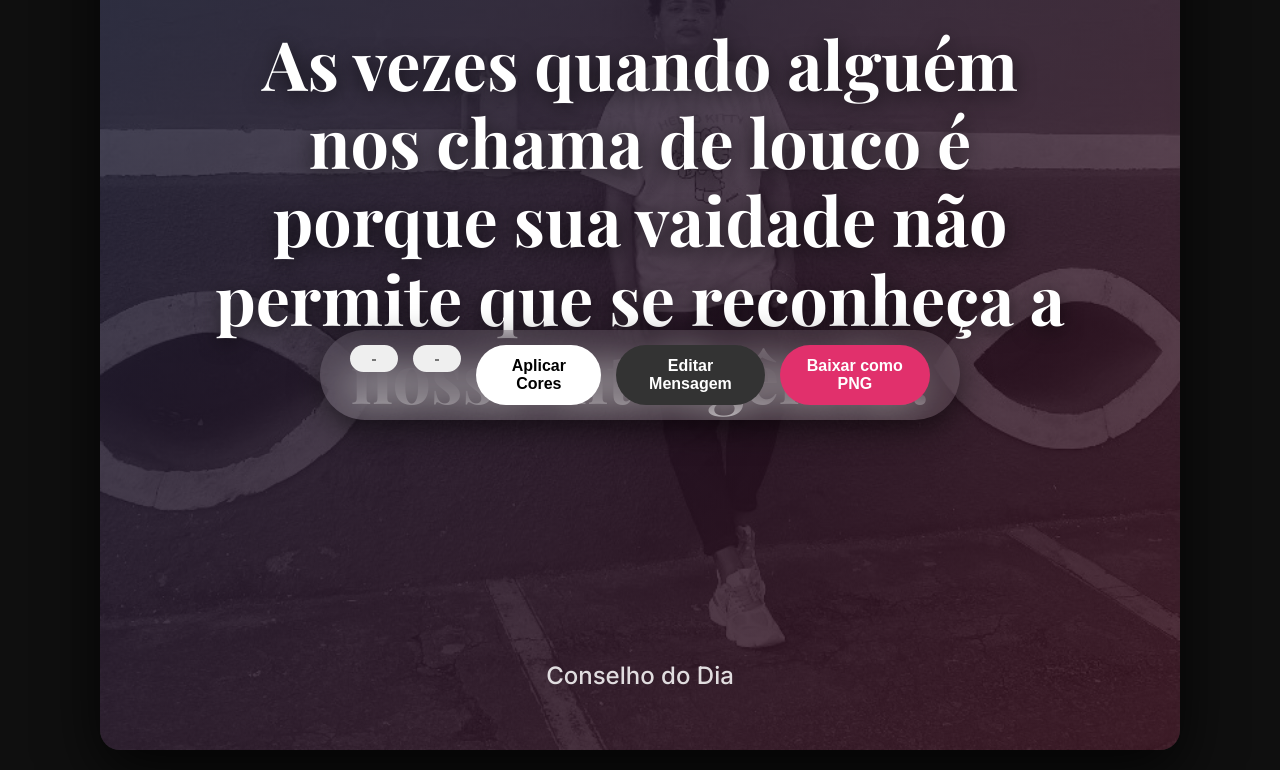
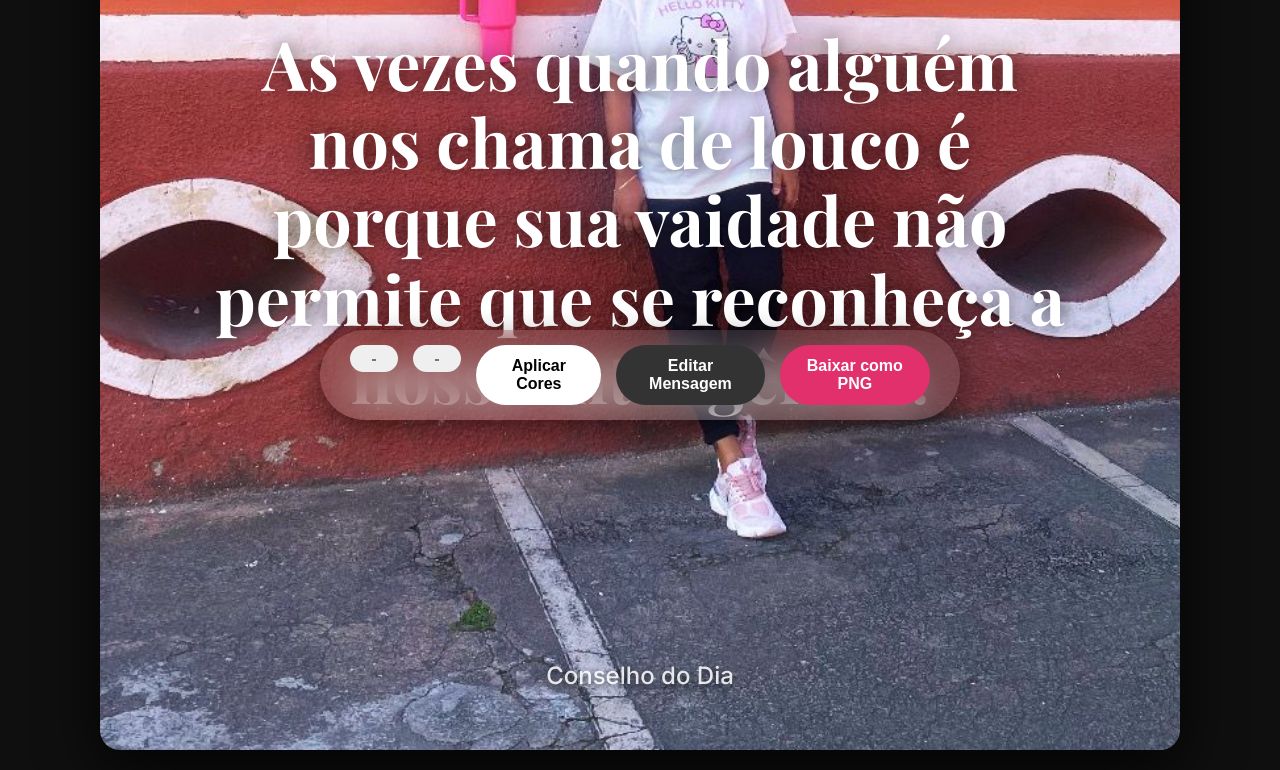
Before and after one commit to kingwederson/postmaker, a plain HTML site: page duyane/index.html in a window 1280 px wide. Shown: the part 350-1120 px from the top of the page. Drawn offline with nearby package versions, Linux system fonts and the light colour scheme.

Commit message:
Add files via upload

```diff
--- a/duyane/index.html
+++ b/duyane/index.html
@@ -3,7 +3,7 @@
 <head>
   <meta charset="UTF-8">
   <meta name="viewport" content="width=device-width, initial-scale=1.0">
-  <title>Duyane - @duyane_marine</title>
+  <title>Post Personalizado - @duyane_marine</title>
   <style>
     @import url('https://fonts.googleapis.com/css2?family=Playfair+Display:wght@400;700&family=Inter:wght@400;500;600&display=swap');
 
@@ -26,9 +26,7 @@
     .post-container {
       width: 1080px;
       height: 1080px;
-      background: linear-gradient(rgba(0,0,0,0.4), rgba(0,0,0,0.6)),
-                  url('./square-insaturate.png') center/cover no-repeat;
-      background-color: #1a1a1a;
+      background: url('./square.png') center/cover no-repeat;
       border-radius: 20px;
       overflow: hidden;
       position: relative;
@@ -40,7 +38,7 @@
     .overlay {
       position: absolute;
       inset: 0;
-      background: linear-gradient(135deg, rgba(20, 30, 60, 0.65), rgba(80, 20, 40, 0.55));
+      background: transparent;
       transition: background 0.5s ease;
     }
 
@@ -72,6 +70,7 @@
       margin-bottom: 40px;
       letter-spacing: 2px;
       opacity: 0.95;
+      text-shadow: 0 2px 10px rgba(0,0,0,1);
     }
 
     .message {
@@ -80,7 +79,7 @@
       line-height: 1.15;
       font-weight: 700;
       margin-bottom: 60px;
-      text-shadow: 0 4px 20px rgba(0,0,0,0.6);
+      text-shadow: 0 0px 20px rgba(0,0,0,0.6);
     }
 
     .highlight {
@@ -100,6 +99,7 @@
       font-size: 24px;
       opacity: 0.85;
       font-weight: 500;
+      text-shadow: 0 2px 8px rgba(0,0,0,0.8);
     }
 
     /* Controles de edição */
```
Also changed, not shown: duyane/square.png (added).
